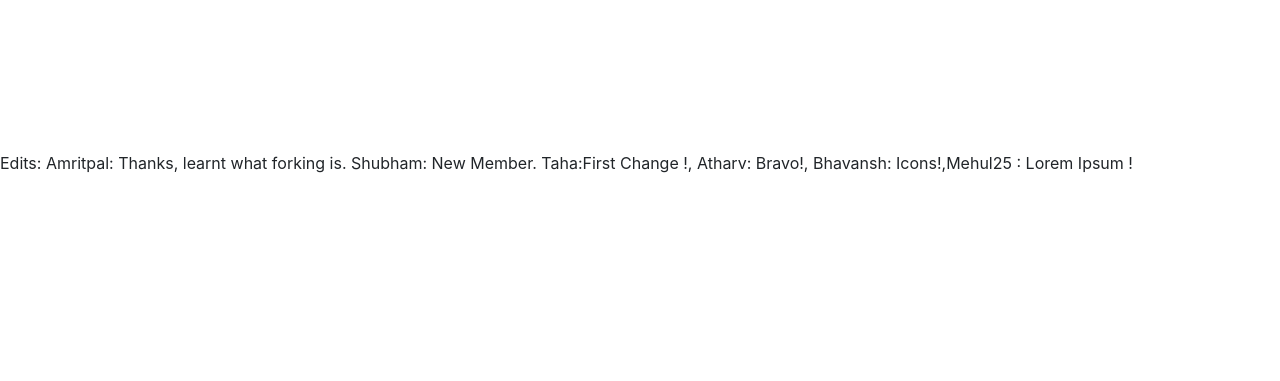
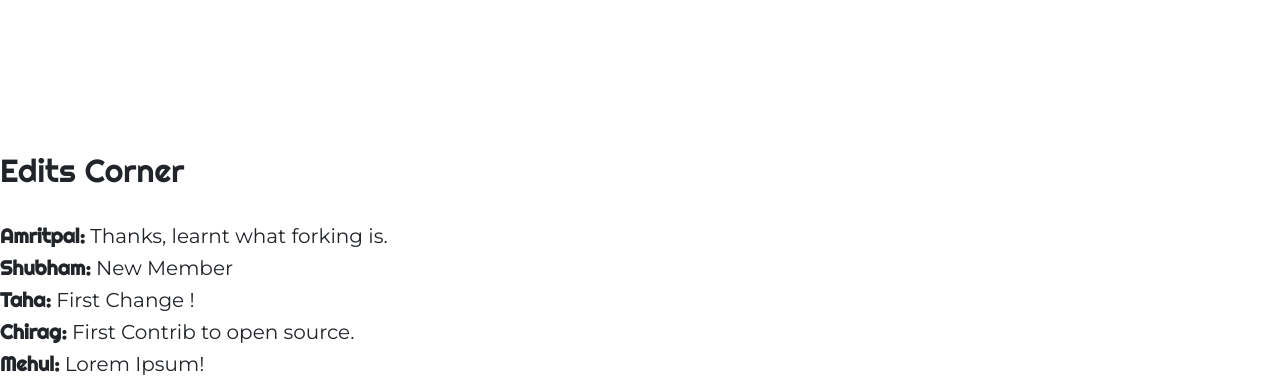
Before and after one commit to devscollab/sandbox, a plain HTML site: page index.html in a window 1280 px wide. Shown: the part 1449-1830 px from the top of the page. Before the commit the page ends 1624 px from the top, so only its background shows below. Drawn offline with nearby package versions, Linux system fonts and the light colour scheme.

Commit message:
Edits Corner added

```diff
--- a/css/main.css
+++ b/css/main.css
@@ -135,3 +135,20 @@ a:hover {
     text-align: center;
   }
 }
+
+
+/* Edits Corner */
+
+.edits-corner-title{
+  font-family: "Righteous", sans-serif;
+}
+
+.edits{
+  font-size: 20px;
+  font-family: "Montserrat", sans-serif;
+
+}
+
+.editor{
+  font-family: "Righteous", sans-serif;
+}
--- a/index.html
+++ b/index.html
@@ -116,8 +116,30 @@
   </div>
 
 
-  Edits: Amritpal: Thanks, learnt what forking is. Shubham: New Member. Taha:First Change !, Atharv: Bravo!, Bhavansh:
-  Icons!,Mehul25 : Lorem Ipsum !
+  <div class="edits-corner">
+
+    <h2 class="edits-corner-title">Edits Corner</h2>
+    <br>
+
+    <p class="edits"><strong class="editor">Amritpal:</strong>
+      Thanks, learnt what forking is.
+    </p>
+    <p class="edits"><strong class="editor">Shubham:</strong>
+      New Member
+    </p>
+    <p class="edits"><strong class="editor">Taha:</strong>
+      First Change !
+    </p>
+    <p class="edits"><strong class="editor">Chirag:</strong>
+      First Contrib to open source.
+    </p>
+    <p class="edits"><strong class="editor">Mehul:</strong>
+      Lorem Ipsum!
+    </p>
+  </div>
+
+  <!-- To add your name to this list, just copy the one of the <p> tag codes from above,
+    and make the changes in the name and feedback, that's it. -->
   <!-- JavaScript Files -->
 
   <!-- Main JS File Link -->
```
